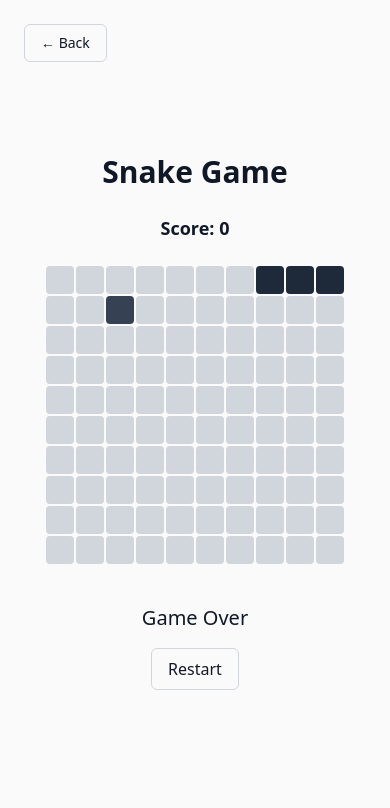
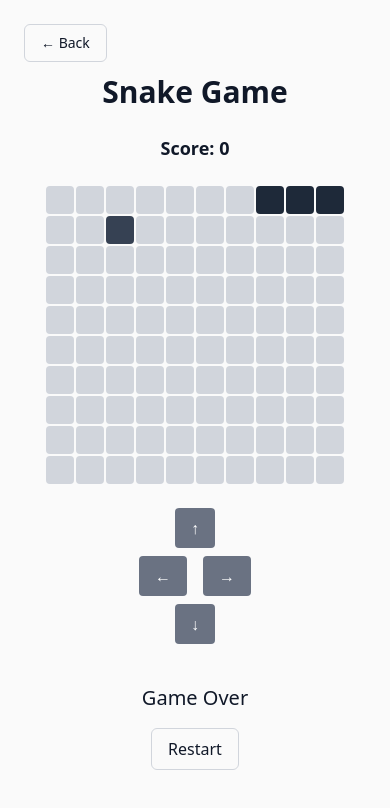
Before and after one commit to paras603/paras603.github.io, a React (Vite) app: page /snake in a window 390 px wide. Shown: the top 808 px of the page. Built offline with nearby package versions, Linux system fonts and the light colour scheme.

Commit message:
swipe gesture not working back to keys

```diff
--- a/src/Dashboard.tsx
+++ b/src/Dashboard.tsx
@@ -17,21 +17,21 @@ const Dashboard: React.FC = () => {
           className="w-full border border-gray-300 rounded-md py-3 text-gray-900 font-medium text-base cursor-pointer
             hover:bg-gray-100 active:bg-gray-200 transition-colors focus:outline-none focus-visible:ring-2 focus-visible:ring-indigo-400"
         >
-          Play Snake Game
+          Snakey
         </button>
         <button
           onClick={() => navigate('/tictactoe')}
           className="w-full border border-gray-300 rounded-md py-3 text-gray-900 font-medium text-base cursor-pointer
             hover:bg-gray-100 active:bg-gray-200 transition-colors focus:outline-none focus-visible:ring-2 focus-visible:ring-indigo-400"
         >
-          Play Tic Tac Toe
+          Tic Tac Toe
         </button>
         <button
           onClick={() => navigate('/memorygame')}
           className="w-full border border-gray-300 rounded-md py-3 text-gray-900 font-medium text-base cursor-pointer
             hover:bg-gray-100 active:bg-gray-200 transition-colors focus:outline-none focus-visible:ring-2 focus-visible:ring-indigo-400"
         >
-          Memory Game
+          Test your memory
         </button>
       </div>
     </div>
--- a/src/SnakeGame.tsx
+++ b/src/SnakeGame.tsx
@@ -35,24 +35,46 @@ const SnakeGame: React.FC = () => {
   const moveRef = useRef(direction);
   moveRef.current = direction;
 
-  // Detect mobile (optional if you want to conditionally add swipe only on mobile)
+  // State to track if device is mobile (screen width ≤ 768px)
   const [isMobile, setIsMobile] = useState(false);
 
   useEffect(() => {
     const checkMobile = () => {
       setIsMobile(window.innerWidth <= 768);
     };
-    checkMobile();
+    checkMobile(); // Initial check
+
     window.addEventListener('resize', checkMobile);
     return () => window.removeEventListener('resize', checkMobile);
   }, []);
 
-  // Touch positions to detect swipe
   const touchStartRef = useRef<{ x: number; y: number } | null>(null);
 
+  // Keyboard Controls
   useEffect(() => {
-    if (!isMobile) return; // only add swipe on mobile
+    const handleKeyDown = (e: KeyboardEvent) => {
+      switch (e.key) {
+        case 'ArrowUp':
+          if (moveRef.current !== 'DOWN') setDirection('UP');
+          break;
+        case 'ArrowDown':
+          if (moveRef.current !== 'UP') setDirection('DOWN');
+          break;
+        case 'ArrowLeft':
+          if (moveRef.current !== 'RIGHT') setDirection('LEFT');
+          break;
+        case 'ArrowRight':
+          if (moveRef.current !== 'LEFT') setDirection('RIGHT');
+          break;
+      }
+    };
+    window.addEventListener('keydown', handleKeyDown);
+    return () => window.removeEventListener('keydown', handleKeyDown);
+  }, []);
 
+  // Optional: Swipe Gesture Controls (Mobile)
+  /*
+  useEffect(() => {
     const handleTouchStart = (e: TouchEvent) => {
       const touch = e.touches[0];
       touchStartRef.current = { x: touch.clientX, y: touch.clientY };
@@ -64,16 +86,10 @@ const SnakeGame: React.FC = () => {
       const dx = touch.clientX - touchStartRef.current.x;
       const dy = touch.clientY - touchStartRef.current.y;
 
-      // Threshold to consider a swipe (in pixels)
-      const threshold = 30;
-      if (Math.abs(dx) < threshold && Math.abs(dy) < threshold) return;
-
       if (Math.abs(dx) > Math.abs(dy)) {
-        // Horizontal swipe
         if (dx > 0 && moveRef.current !== 'LEFT') setDirection('RIGHT');
         else if (dx < 0 && moveRef.current !== 'RIGHT') setDirection('LEFT');
       } else {
-        // Vertical swipe
         if (dy > 0 && moveRef.current !== 'UP') setDirection('DOWN');
         else if (dy < 0 && moveRef.current !== 'DOWN') setDirection('UP');
       }
@@ -83,12 +99,12 @@ const SnakeGame: React.FC = () => {
 
     window.addEventListener('touchstart', handleTouchStart);
     window.addEventListener('touchend', handleTouchEnd);
-
     return () => {
       window.removeEventListener('touchstart', handleTouchStart);
       window.removeEventListener('touchend', handleTouchEnd);
     };
-  }, [isMobile]);
+  }, []);
+  */
 
   useEffect(() => {
     if (gameOver) return;
@@ -153,6 +169,17 @@ const SnakeGame: React.FC = () => {
     setGameOver(false);
   };
 
+  const handleMobileDirection = (newDir: Direction) => {
+    if (
+      (newDir === 'UP' && moveRef.current !== 'DOWN') ||
+      (newDir === 'DOWN' && moveRef.current !== 'UP') ||
+      (newDir === 'LEFT' && moveRef.current !== 'RIGHT') ||
+      (newDir === 'RIGHT' && moveRef.current !== 'LEFT')
+    ) {
+      setDirection(newDir);
+    }
+  };
+
   return (
     <PageLayout title="Snake Game">
       <p className="text-lg font-semibold mb-6 text-center">Score: {score}</p>
@@ -186,6 +213,38 @@ const SnakeGame: React.FC = () => {
         })}
       </div>
 
+      {/* Show controls only on mobile */}
+      {isMobile && (
+        <div className="mt-6 flex flex-col items-center gap-2">
+          <button
+            className="px-4 py-2 bg-gray-500 text-white rounded"
+            onClick={() => handleMobileDirection('UP')}
+          >
+            ↑
+          </button>
+          <div className="flex gap-4">
+            <button
+              className="px-4 py-2 bg-gray-500 text-white rounded"
+              onClick={() => handleMobileDirection('LEFT')}
+            >
+              ←
+            </button>
+            <button
+              className="px-4 py-2 bg-gray-500 text-white rounded"
+              onClick={() => handleMobileDirection('RIGHT')}
+            >
+              →
+            </button>
+          </div>
+          <button
+            className="px-4 py-2 bg-gray-500 text-white rounded"
+            onClick={() => handleMobileDirection('DOWN')}
+          >
+            ↓
+          </button>
+        </div>
+      )}
+
       {gameOver && (
         <div className="mt-10 text-center">
           <h2 className="text-xl font-medium mb-4">Game Over</h2>
```
